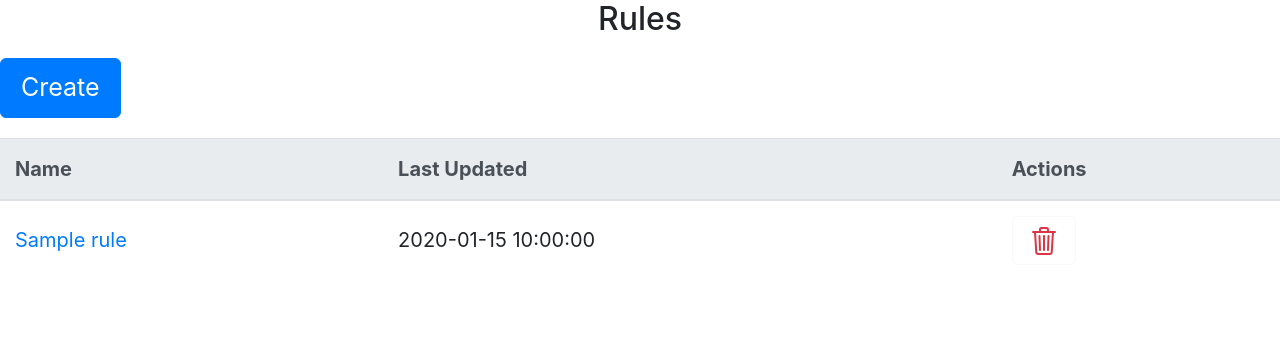
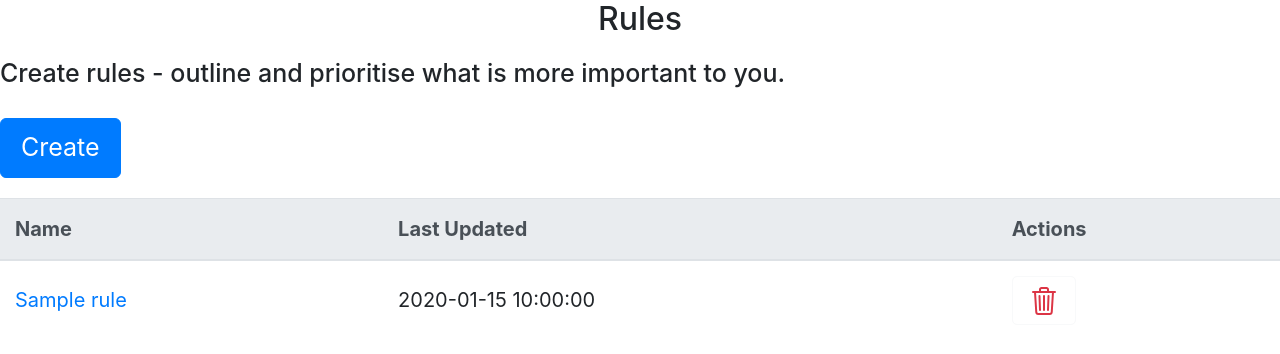
Before and after one commit to koleaby4/smart-choice, a Flask app: template templates/rules.html in a window 1280 px wide. Shown: the part 70-424 px from the top of the page. Run offline with Flask 2, Linux system fonts and the light colour scheme; the template is opened without the code that fills it: most values are stand-ins (such as "Sample title", 1, 10 or a date in 2020); some libraries are stand-ins or nearby versions.

Commit message:
Add h5 to rules page

```diff
--- a/templates/rules.html
+++ b/templates/rules.html
@@ -3,6 +3,7 @@
 {% block content %}
 
 <h1>Rules</h1>
+<h5>Create rules - outline and prioritise what is more important to you.</h3>
 
     <button id="createRuleButton" type="button" class="btn btn-primary btn-lg">Create</button>
 
@@ -22,8 +23,9 @@
 
                 <tr class="rule" id="{{rule._id}}">
                     <td>
-                    <a href="#" class="edit-rule" data-toggle="tooltip" data-placement="top" title="{{rule.timestamp}}"
-                        data-test="rule-name" onclick="openRuleDetails(this.closest('tr').id)">{{rule.rule_name}}</a>
+                        <a href="#" class="edit-rule" data-toggle="tooltip" data-placement="top"
+                            title="{{rule.timestamp}}" data-test="rule-name"
+                            onclick="openRuleDetails(this.closest('tr').id)">{{rule.rule_name}}</a>
                     </td>
                     <td>
                         <span data-test="rule-update-time">{{rule.timestamp}}</span>
```
Lines whose indentation alone changed are shown as unchanged.
